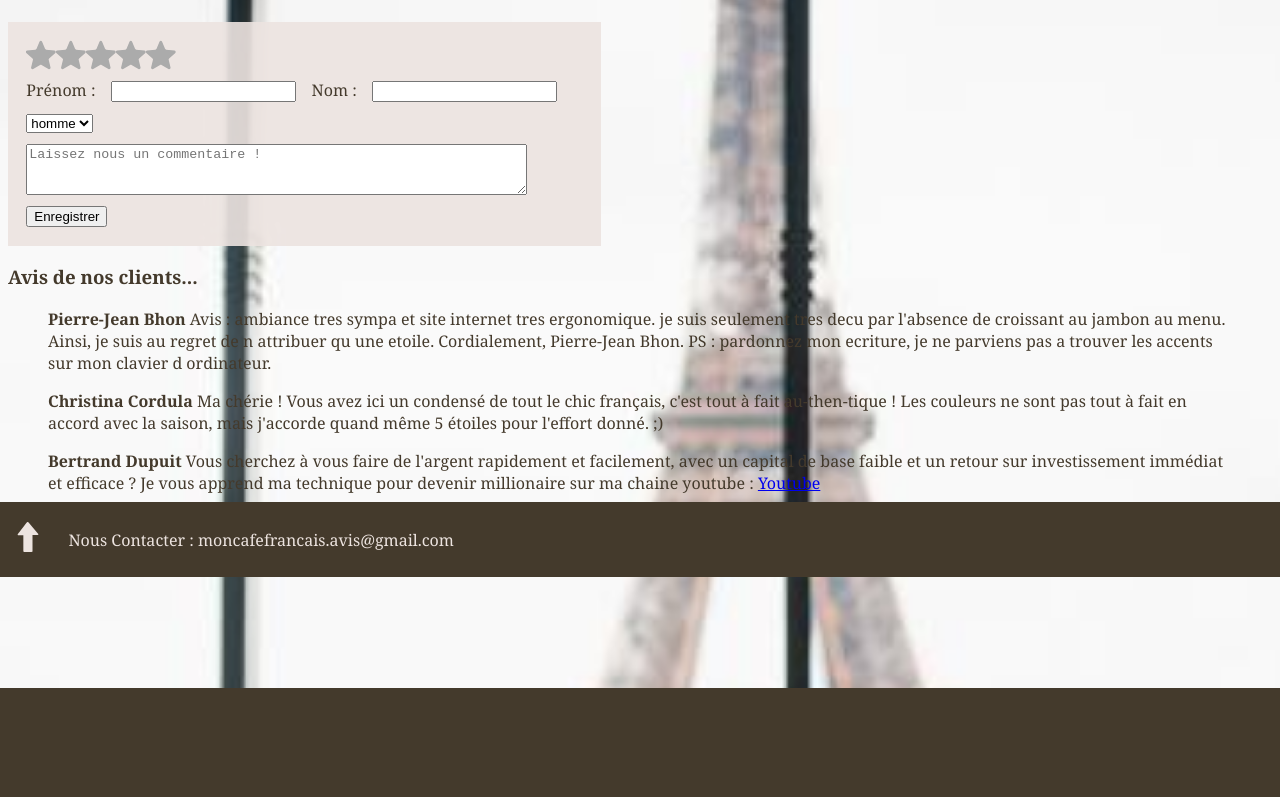
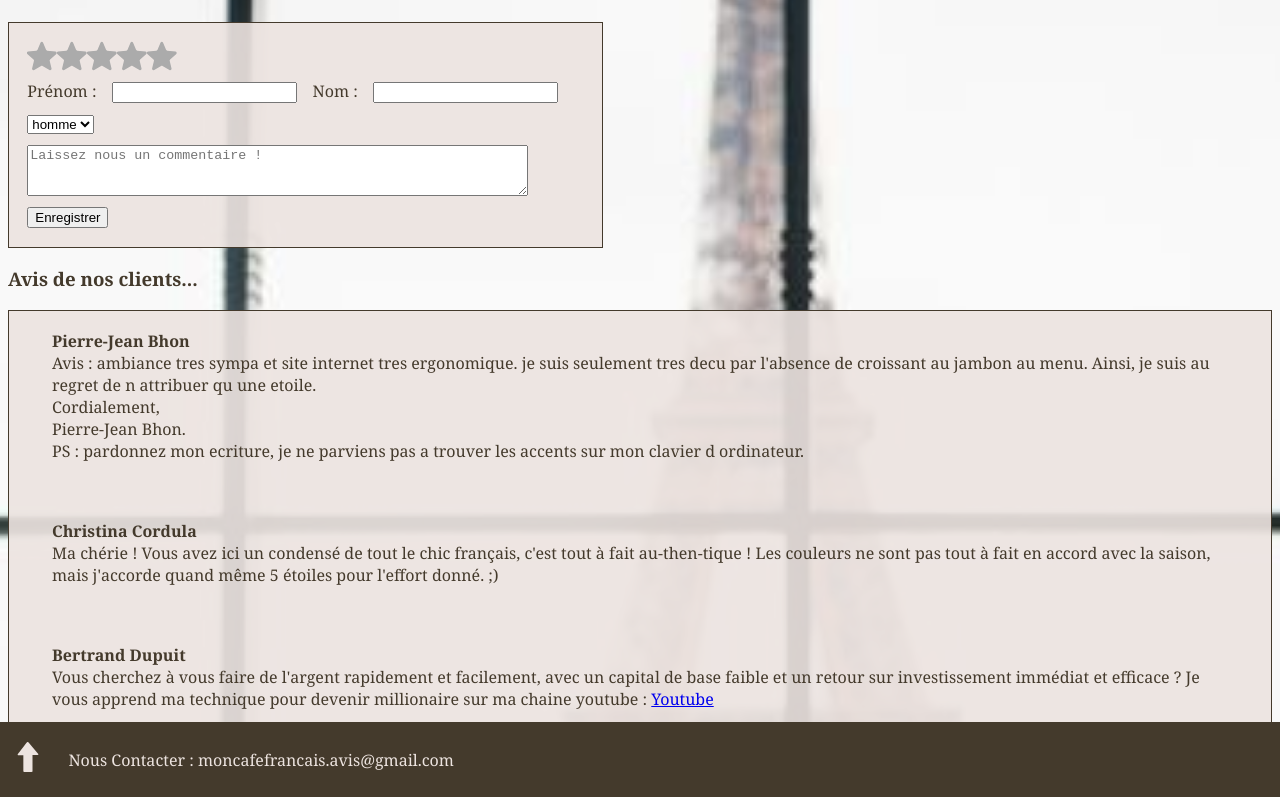
Before and after one commit to Badlix/projetDevWeb, a plain HTML site: page avis.html in a window 1280 px wide. Shown: the part 118-915 px from the top of the page. Before the commit the page ends 806 px from the top, so only its background shows below. Drawn offline with Linux system fonts and the light colour scheme.

Commit message:
Mise en forme des avis

```diff
--- a/CSS/style.css
+++ b/CSS/style.css
@@ -172,6 +172,7 @@ article {
 }
 
 #form {
+    border: 1px solid rgb(68, 58, 44);
     background-color: rgba(237, 228, 224, 0.9);
     width: fit-content;
     margin-top: 2%;
@@ -222,3 +223,12 @@ textarea {
 .score>input:not(:checked)~label:hover~label {
     background-image: url("../assets/icons/starYellow2.svg");
 }
+
+.avisClients {
+    background-color: rgba(237, 228, 224, 0.9);
+    border: 1px solid rgb(68, 58, 44);
+}
+
+.avisClients td {
+    background-color: 3px rgba(200, 219, 190, 0.9);
+}
--- a/avis.html
+++ b/avis.html
@@ -55,22 +55,35 @@
     <h3>
         Avis de nos clients...
     </h3>
+    <table class="avisClients">
+        <tr>
+            <td>
                 <blockquote>
-        <strong>Pierre-Jean Bhon </strong>
-        Avis : ambiance tres sympa et site internet tres ergonomique. je suis seulement tres decu par l'absence de croissant au jambon au menu. Ainsi, je suis au regret de n attribuer qu une etoile.
-        Cordialement,
-        Pierre-Jean Bhon.
+                    <strong>Pierre-Jean Bhon </strong> <br>
+                    Avis : ambiance tres sympa et site internet tres ergonomique. je suis seulement tres decu par l'absence de croissant au jambon au menu. Ainsi, je suis au regret de n attribuer qu une etoile. <br>
+                    Cordialement, <br>
+                    Pierre-Jean Bhon. <br>
                     PS : pardonnez mon ecriture, je ne parviens pas a trouver les accents sur mon clavier d ordinateur.
                 </blockquote>
-    <blockquote>
-        <strong>Christina Cordula </strong>
+            </td>
+        </tr>
+        <tr>
+            <td>
+                <blockquote> <br>
+                    <strong>Christina Cordula </strong> <br>
                     Ma chérie ! Vous avez ici un condensé de tout le chic français, c'est tout à fait au-then-tique ! Les couleurs ne sont pas tout à fait en accord avec la saison, mais j'accorde quand même 5 étoiles pour l'effort donné.  ;)
                 </blockquote>
-    <blockquote>
-        <strong>Bertrand Dupuit </strong>
+            </td>
+        </tr>
+        <tr>
+            <td>
+                <blockquote> <br>
+                    <strong>Bertrand Dupuit </strong> <br>
                     Vous cherchez à vous faire de l'argent rapidement et facilement, avec un capital de base faible et un retour sur investissement immédiat et efficace ? Je vous apprend ma technique pour devenir millionaire sur ma chaine youtube : <a href="https://www.youtube.com/watch?v=dQw4w9WgXcQ">Youtube</a>
                 </blockquote>
-
+            </td>
+        </tr>
+    </table>
     <footer>
         <a href="#top" class="img-footer"><img src="assets/icons/up-arrow.svg" width="30" height="30"></a>
         <p id="contact">Nous Contacter : moncafefrancais.avis@gmail.com</p>
```
Lines whose indentation alone changed are shown as unchanged.
